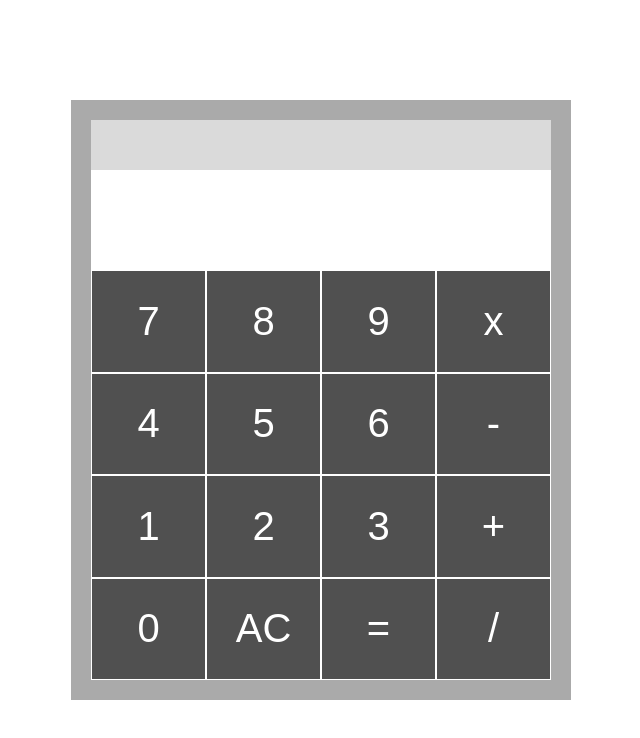
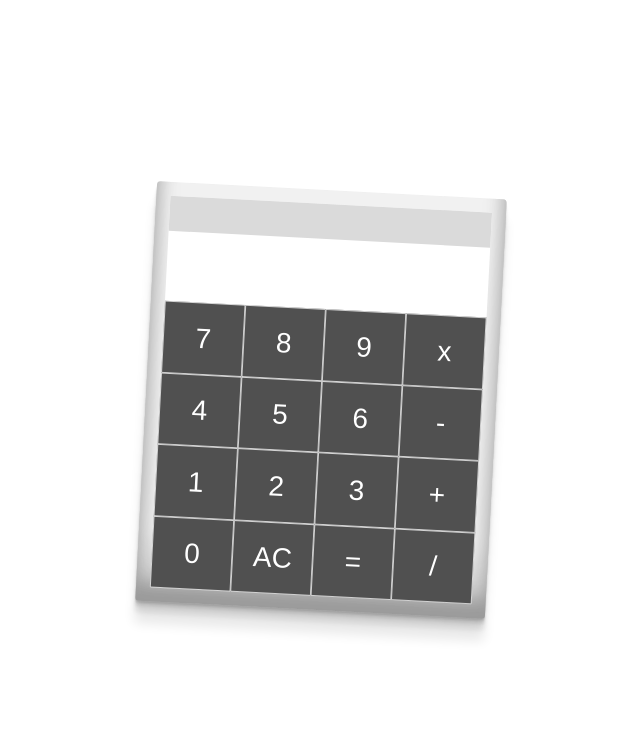
Before and after one commit to prefislt/odin-calculator, a plain HTML site: page index.html in a window 1280 px wide. Shown: the whole page, without its empty margins (319-959 px from the left). Drawn offline with Linux system fonts and the light colour scheme.

Commit message:
Add some more styling

```diff
--- a/css/main.scss
+++ b/css/main.scss
@@ -1,4 +1,4 @@
-@import url('https://fonts.googleapis.com/css2?family=Poppins:ital,wght@0,400;0,700;1,300;1,700&display=swap');
+@import url("https://fonts.googleapis.com/css2?family=Poppins:ital,wght@0,400;0,700;1,300;1,700&display=swap");
 
 * {
 	margin: 0;
@@ -6,23 +6,33 @@
 }
 
 body {
-    font-family: 'Poppins', sans-serif;
+	font-family: "Poppins", sans-serif;
 }
 
 .container {
 	display: flex;
 	justify-content: center;
 	align-items: center;
+	flex-direction: column;
+	gap: 20px;
 	height: 100vh;
+	transform: rotate(3deg) scale(0.7);
 
 	.calculator {
 		display: flex;
 		flex-direction: column;
-        background-color: rgb(170, 170, 170);
+		background-color: rgb(241, 241, 241);
 		width: 500px;
 		height: 600px;
 		padding: 20px;
 		box-sizing: border-box;
+		box-shadow: rgba(0, 0, 0, 0.17) 0px -23px 25px 0px inset,
+			rgba(0, 0, 0, 0.15) 0px -36px 30px 0px inset,
+			rgba(0, 0, 0, 0.1) 0px -79px 40px 0px inset,
+			rgba(0, 0, 0, 0.06) 0px 2px 1px, rgba(0, 0, 0, 0.09) 0px 4px 2px,
+			rgba(0, 0, 0, 0.09) 0px 8px 4px, rgba(0, 0, 0, 0.09) 0px 16px 8px,
+			rgba(0, 0, 0, 0.09) 0px 32px 16px;
+		border-radius: 5px;
 
 		.display {
 			display: flex;
@@ -59,7 +69,6 @@ body {
 				word-break: break-all;
 				line-height: 40px;
 			}
-
 		}
 
 		.buttons {
@@ -89,7 +98,6 @@ body {
 					transform: scale(0.95);
 				}
 			}
-
 		}
 	}
 }
```
Also changed, not shown: css/main.css, 1 other file. Lines whose indentation alone changed are shown as unchanged.
